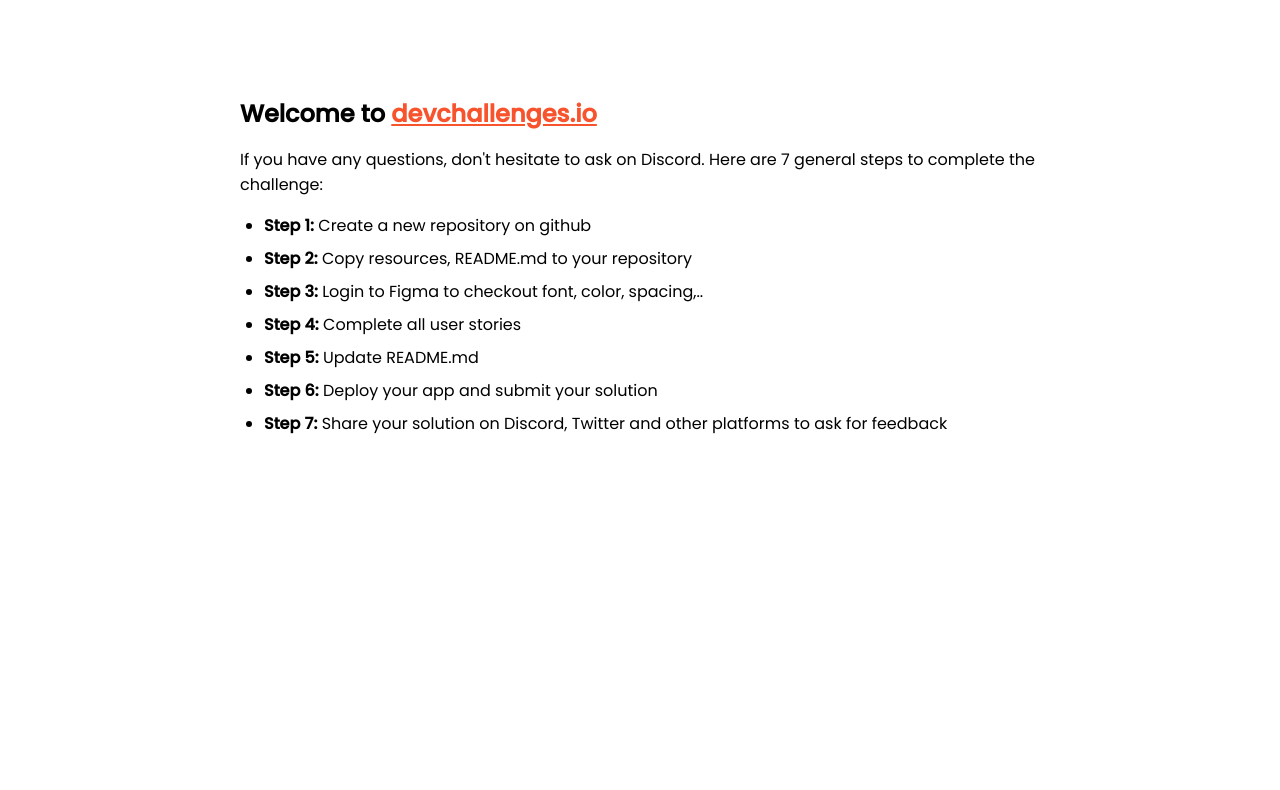
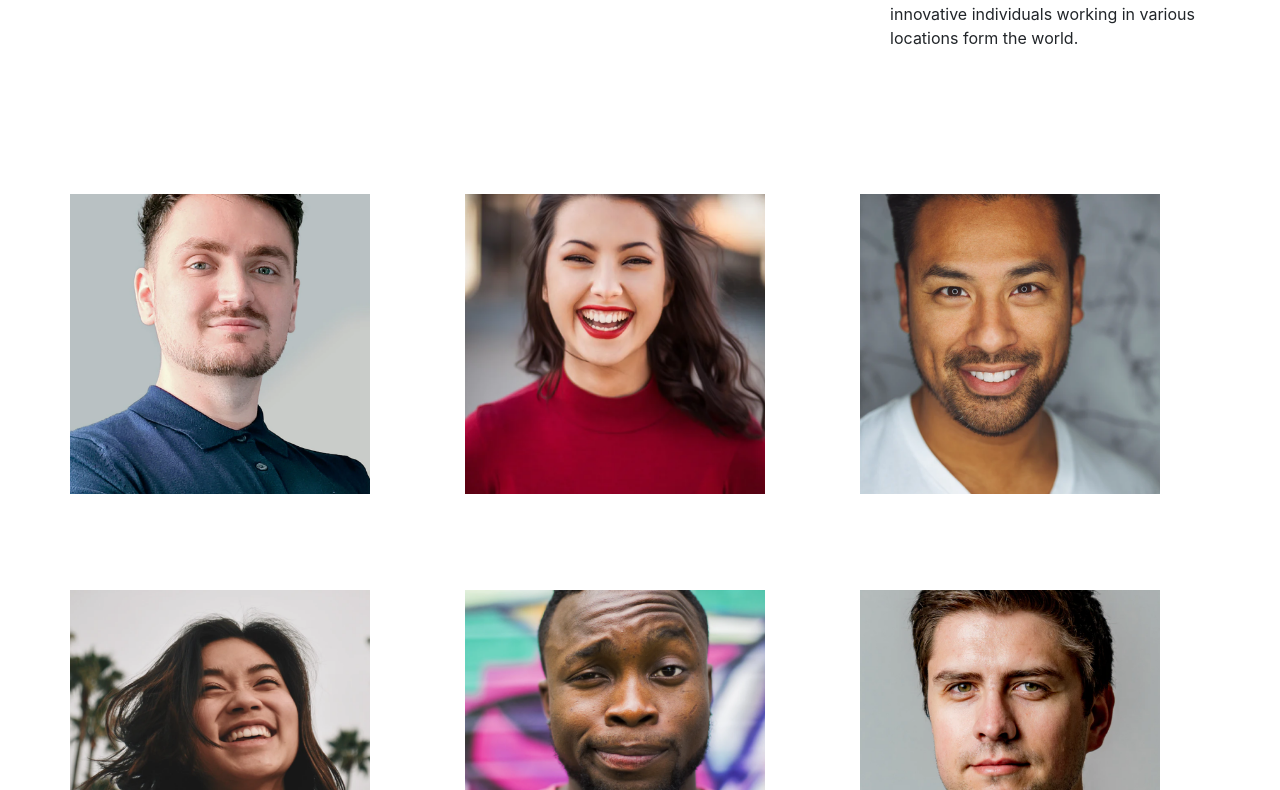
Before and after one commit to MaximeMichard/Dev-challenge-, a plain HTML site: page my-team-page-master/index.html in a window 1280 px wide. Shown: the part 144-934 px from the top of the page. Before the commit the page ends 800 px from the top, so only its background shows below. Drawn offline with nearby package versions, Linux system fonts and the light colour scheme.

Commit message:
page single

```diff
--- a/my-team-page-master/index.html
+++ b/my-team-page-master/index.html
@@ -1,95 +1,34 @@
 <!DOCTYPE html>
 <html lang="en">
-  <head>
-    <meta charset="utf-8" />
-    <meta
-      name="viewport"
-      content="width=device-width, initial-scale=1,
-  maximum-scale=5"
-    />
-
-    <link rel="icon" href="devchallenges.png" />
-
-    <link
-      rel="shortcut icon"
-      type="image/x-icon"
-      href="https://devchallenges.io/"
-    />
-
-    <link
-      href="https://fonts.googleapis.com/css2?family=Poppins:wght@400;500&display=swap"
-      rel="stylesheet"
-    />
-
-    <title>Devchallenges</title>
-
-    <style>
-      body {
-        font-family: "Poppins", sans-serif;
-      }
-
-      ul {
-        padding-left: 24px;
-      }
-
-      li {
-        margin-bottom: 8px;
-      }
-
-      .welcome {
-        max-width: 800px;
-        margin: 0 auto;
-      }
-
-      .welcome-text {
-        margin-top: 30vh;
-        font-weight: 500;
-      }
-
-      .welcome-text p {
-        font-size: 1rem;
-        font-weight: 400;
-      }
-
-      .welcome-text h1 {
-        font-size: 1.5rem;
-      }
-
-      .welcome-text a {
-        color: #f7542e;
-      }
-    </style>
-  </head>
-  <body>
-    <div class="welcome">
-      <div class="welcome-text">
-        <h1>
-          Welcome to
-          <a href="https://devchallenges.io/" target="_blank"
-            >devchallenges.io</a
-          >
-        </h1>
-
-        <p>
-          If you have any questions, don't hesitate to ask on Discord. Here are
-          7 general steps to complete the challenge:
-        </p>
+<head>
+  <meta charset="UTF-8">
+  <meta name="viewport" content="width=device-width, initial-scale=1.0">
+  <link rel="stylesheet" href="https://stackpath.bootstrapcdn.com/bootstrap/4.5.2/css/bootstrap.min.css">
+  <link rel="stylesheet" href="style.css">
+  <title>Document</title>
+</head>
+<body class="container">
+    <header>
+      <h1>The creative crew</h1>
+      <div class="description">
+        <h3>Who we are</h3>
+        <p>We are team of creative diverse. driven. <br> innovative individuals working in various <br> locations form the world.</p>
       </div>
-
-      <ul>
-        <li><b>Step 1:</b> Create a new repository on github</li>
-        <li><b>Step 2:</b> Copy resources, README.md to your repository</li>
-        <li>
-          <b>Step 3:</b> Login to Figma to checkout font, color, spacing,..
-        </li>
-        <li><b>Step 4:</b> Complete all user stories</li>
-        <li><b>Step 5:</b> Update README.md</li>
-        <li><b>Step 6:</b> Deploy your app and submit your solution</li>
-        <li>
-          <b>Step 7:</b> Share your solution on Discord, Twitter and other
-          platforms to ask for feedback
-        </li>
-      </ul>
-    </div>
-  </body>
+    </header>
+    <main>
+      <div class="row">
+          <img src="photo1.png" alt="">
+          <img class="offset-1" src="photo2.png" alt="">
+          <img class="offset-1"src="photo3.png" alt="">
+        </div>
+        <div class="row">
+          <img src="photo4.png" alt="">
+          <img class="offset-1"src="photo5.png" alt="">
+          <img class="offset-1"src="photo6.png" alt="">
+        </div>
+    </main>
+    <footer>
+      <small>Michard Maxime © DevChallenges.io</small>
+    </footer>
+</body>
 </html>
--- /dev/null
+++ b/my-team-page-master/style.css
@@ -0,0 +1,27 @@
+body{
+    margin: 0
+}
+/* Header */
+
+header{
+    display: flex;
+    justify-content: space-between;
+    padding: 5rem 0;
+}
+
+/* Main */
+img{
+    width: 300px;
+    height: 300px;
+    object-fit: cover;
+}
+.row{
+    padding: 3rem 0;
+}
+
+/* Footer */
+
+footer{
+    padding: 5rem 0;
+    text-align: center;
+}
```
